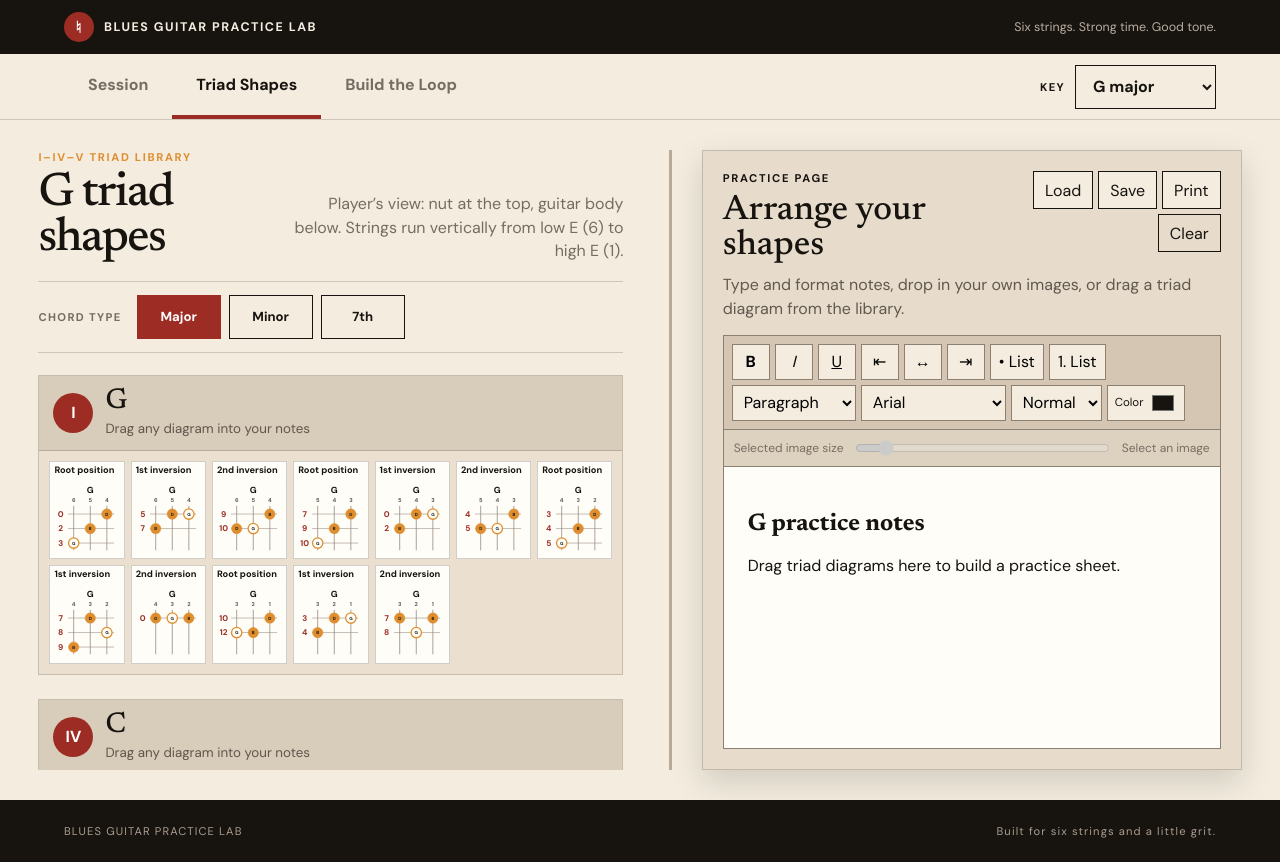
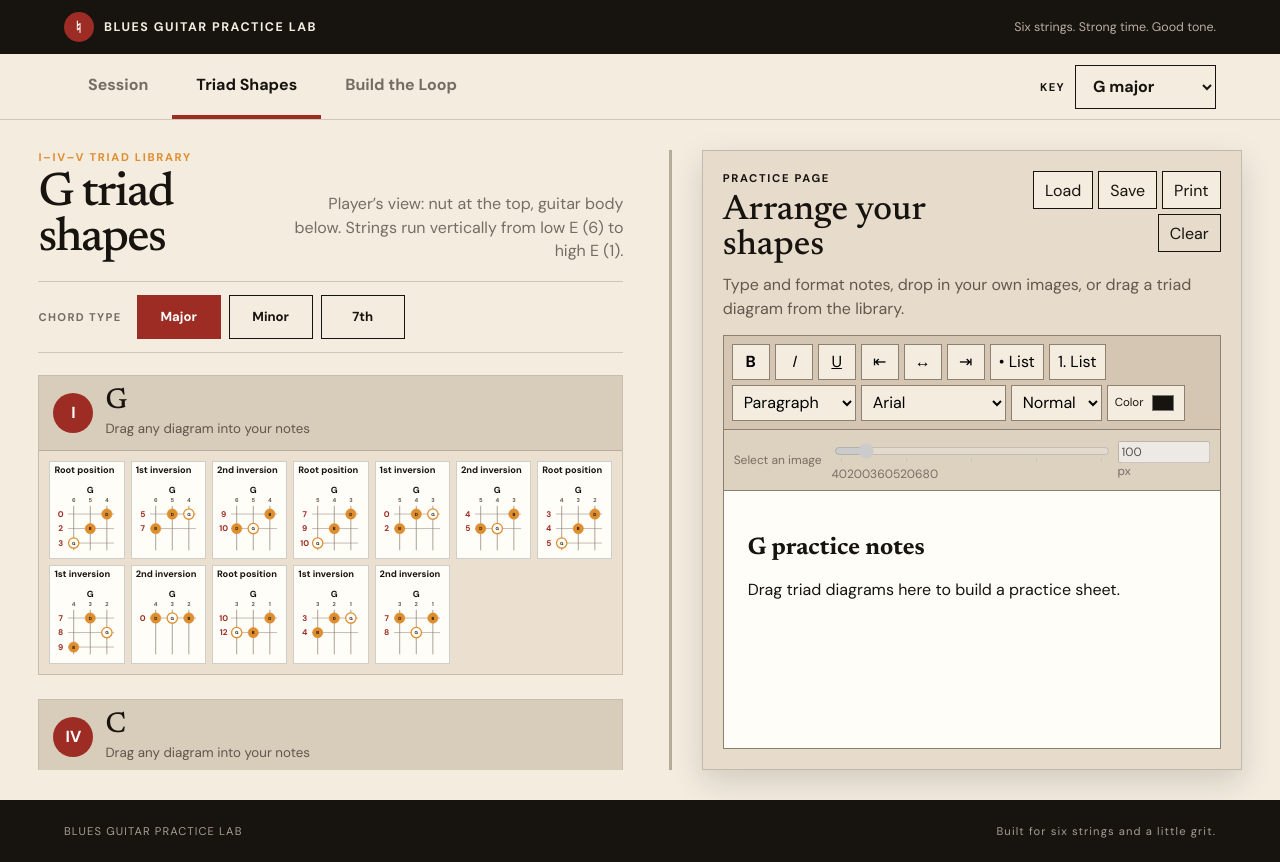
Before and after one commit to flyfisher1952/blues-guitar-practice-lab, an Angular app: page / in a window 1280 px wide. Both pictures are taken after a click on the tab "Triad Shapes". Built offline with nearby package versions, Linux system fonts and the light colour scheme.

Commit message:
Add image size scale and manual width field

```diff
--- a/src/app/component/triad-shapes/triad-shapes.component.html
+++ b/src/app/component/triad-shapes/triad-shapes.component.html
@@ -136,9 +136,32 @@
       </div>
 
       <div class="image-size-control" [class.enabled]="selectedImage">
-        <label for="image-size">Selected image size</label>
-        <input id="image-size" type="range" min="40" max="680" [value]="selectedImageWidth" [disabled]="!selectedImage" (input)="resizeSelected($event)">
-        <span>{{ selectedImage ? selectedImageWidth + ' px' : 'Select an image' }}</span>
+        <label for="image-size">{{ selectedImage ? 'Selected image size' : 'Select an image' }}</label>
+        <div class="image-size-slider">
+          <input id="image-size" type="range" min="40" max="680" step="1" list="image-size-marks" [value]="selectedImageWidth" [disabled]="!selectedImage" (input)="resizeSelected($event)">
+          <datalist id="image-size-marks">
+            <option value="40"></option>
+            <option value="200"></option>
+            <option value="360"></option>
+            <option value="520"></option>
+            <option value="680"></option>
+          </datalist>
+          <div class="image-size-scale" aria-hidden="true">
+            <span>40</span><span>200</span><span>360</span><span>520</span><span>680</span>
+          </div>
+        </div>
+        <label class="manual-image-size">
+          <input
+            type="number"
+            min="40"
+            max="680"
+            step="1"
+            [value]="selectedImageWidth"
+            [disabled]="!selectedImage"
+            aria-label="Image width in pixels"
+            (change)="setSelectedImageWidth($any($event.target).value)">
+          <span>px</span>
+        </label>
       </div>
 
       <div
```
